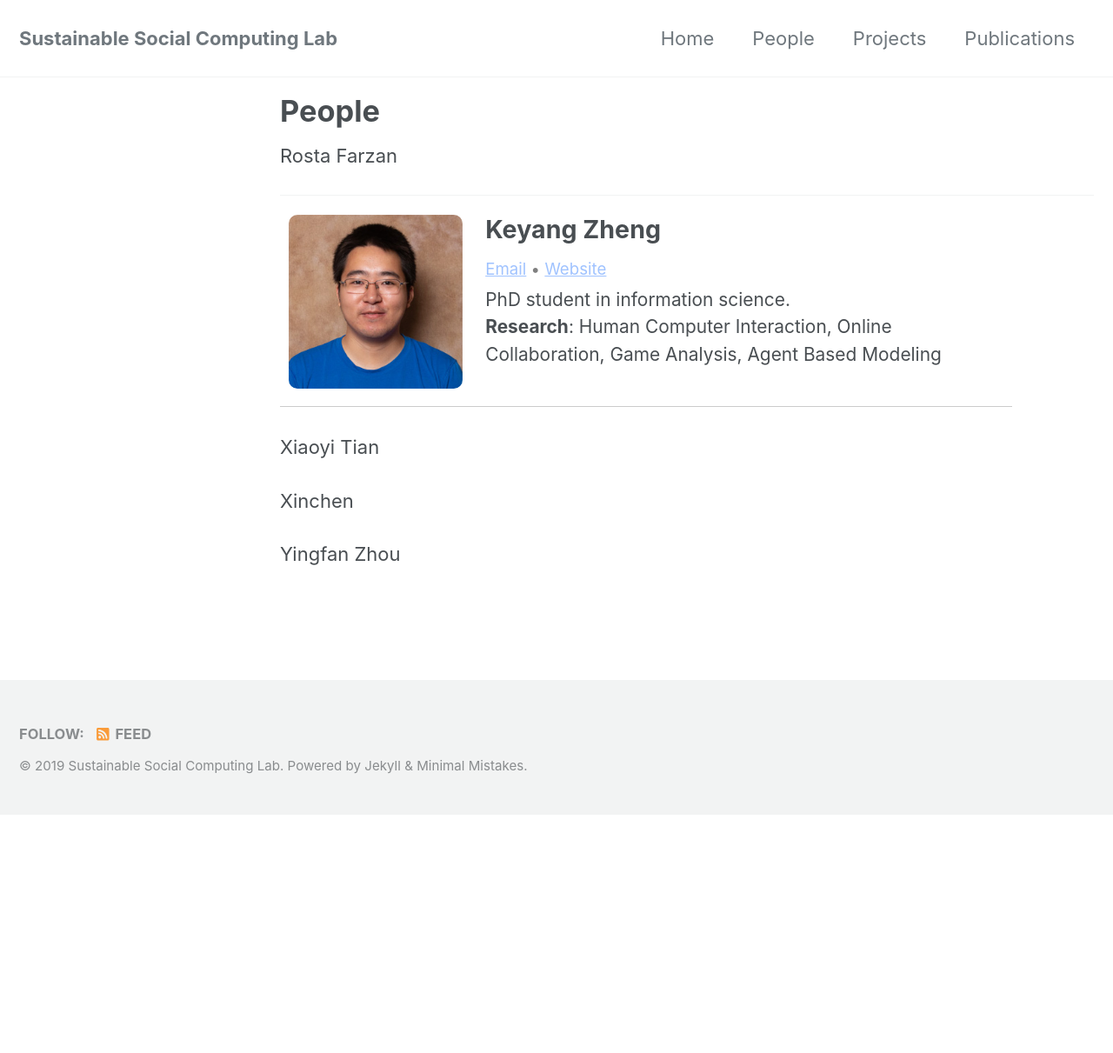
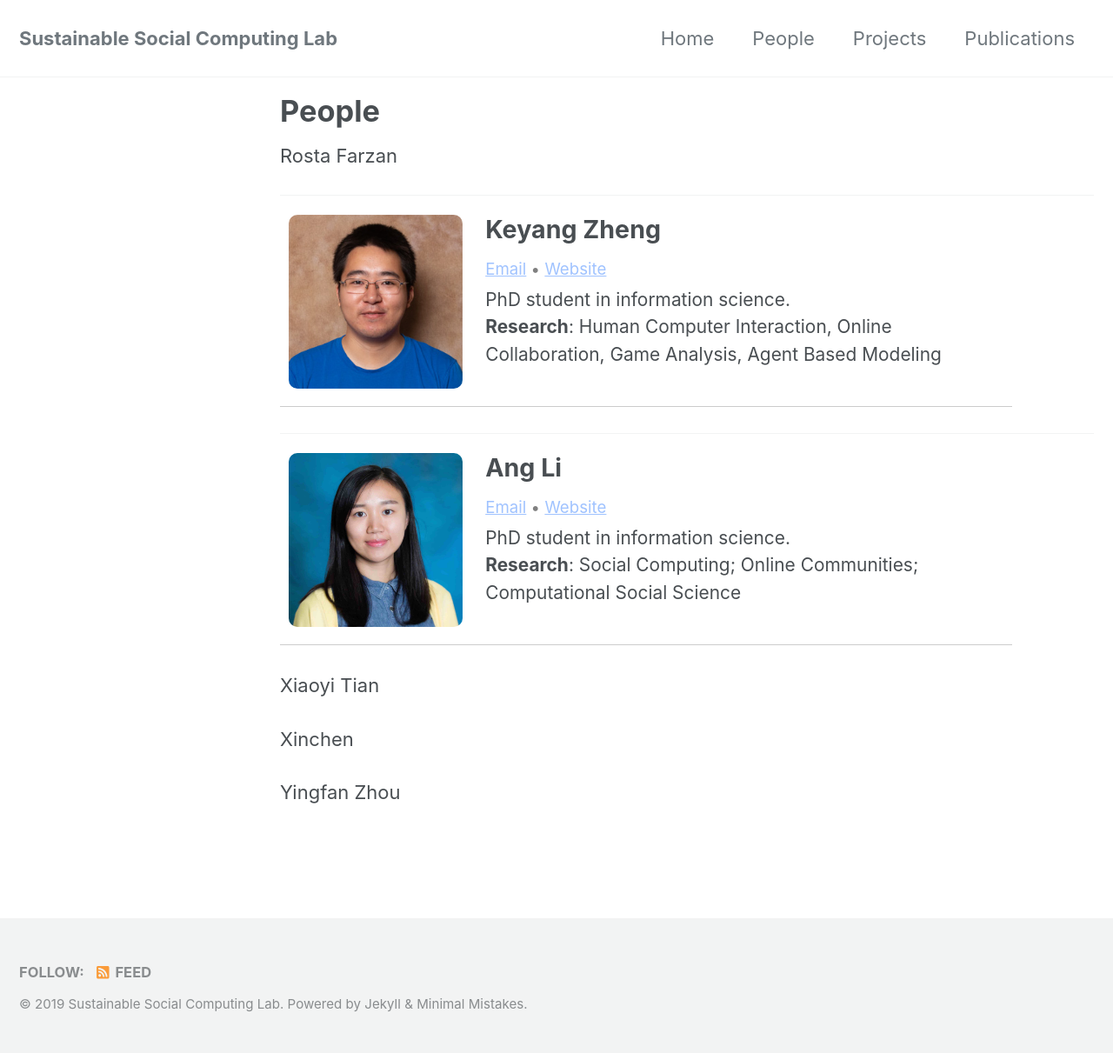
Before and after one commit to SSC-Pitt/SSC-Pitt.github.io, a Jekyll site: the page built from _pages/people.md, in a window 1280 px wide. Shown: the whole page at 87% size. Built offline with Jekyll 4.4.1, drawn with Linux system fonts in a browser that asks for light colours; cached includes are drawn as plain includes; nearby versions of some CDN libraries; before the commit the page ends 937 px from its top, so only the background shows below that.

Commit message:
ang update

```diff
--- a/_pages/people.md
+++ b/_pages/people.md
@@ -36,6 +36,33 @@ permalink: /people.html
   </div>
 </div>
 
+<hr />
+<div class="person">
+  <div class="profile-img">
+    <!-- put your profile picture in the /assets/img/ folder, please choose a square picture (H:W=1:1), and then change the value of src to your picture location. -->
+    <img src="/assets/img/AngProfilePhotoCrop1.jpg" alt="" height="200" width="200">
+  </div>
+  <div class="profile-text">
+    <h3>
+      <!-- change the value to your name -->
+      Ang Li
+    </h3>
+    <p class="links">
+      <!-- you can choose to put your email, website, google scholar or any other web links in this section, just don't over do it, use "•" as the separator between each links -->
+      <!-- of course, you can skip this section. Just delete the <p> tag if you choose to skip -->
+      <a href="mailto:anl125@pitt.edu">Email</a>
+      <!-- the value of href is the address of this link, and the value between <a></a> tag is what people will actually see on the website -->
+      •
+      <a href="https://littlerabbithole.github.io/">Website</a>
+    </p>
+    <!-- Well this is obvious, change the value accordingly. -->
+    <p class="info">PhD student in information science.</p>
+    <!-- Next is your research interests, if you are not sure or not decided yet, just skip this section all together, don't delete <b>Research</b>: if your are just writing the areas of your interests. And you can also write a short paragraph about your researches if you are the boss. -->
+    <p class="research"><b>Research</b>: Social Computing; Online Communities; Computational Social Science </p>
+  </div>
+</div>
+
+
 <p>Xiaoyi Tian</p>
 <p>Xinchen</p>
 <p>Yingfan Zhou</p>
```
Also changed, not shown: assets/img/AngProfilePhotoCrop1.jpg (added), 1 other file.
